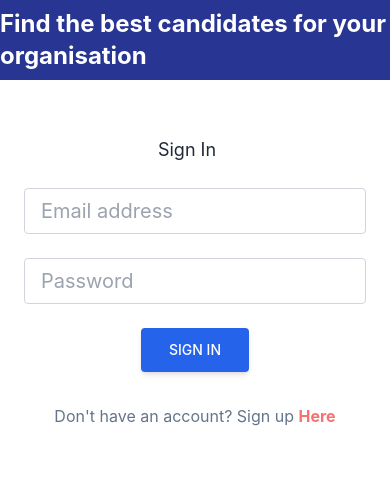
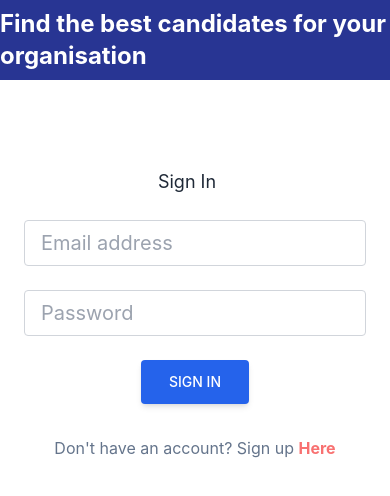
Before and after one commit to tagbochinedu/loctech, a React (Create React App) app: page / in a window 390 px wide. Shown: the top 496 px of the page. Built offline with nearby package versions, Linux system fonts and the light colour scheme.

Commit message:
on commit

```diff
--- a/src/Components/Register/SignIn.js
+++ b/src/Components/Register/SignIn.js
@@ -61,7 +61,7 @@ const SignIn = (props) => {
             </div>
           </div>
 
-          <div className="lg:w-5/12 sm:w-full  mb-12 py-2 px-6 ">
+          <div className="lg:w-5/12 sm:w-full  mb-12 sm:py-2 py-10 px-6 ">
             <form onSubmit={submitHandler}>
               <div className="flex flex-row items-center justify-center lg:justify-start text-gray-800">
                 <p className="text-lg mb-0 mr-4">Sign In</p>
```
